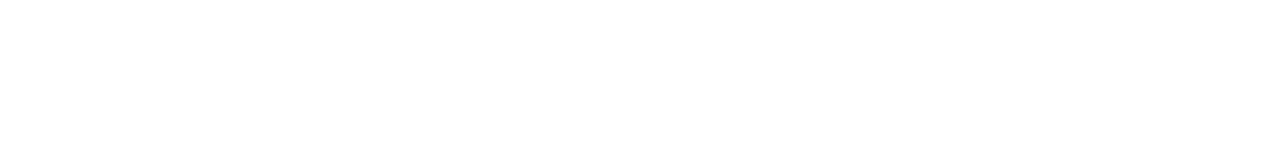
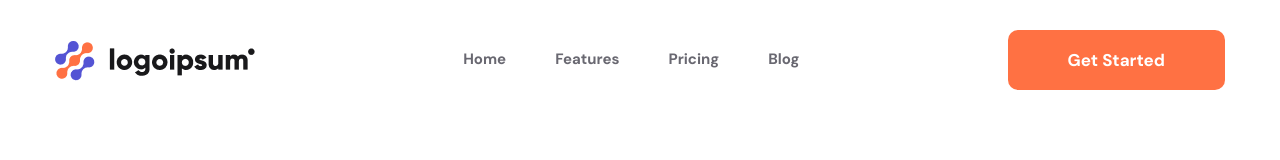
Before and after one commit to Yuldashev21/grow, a plain HTML site: page index.html in a window 1280 px wide. Drawn offline with Linux system fonts and the light colour scheme.

Commit message:
header nav was finished

```diff
--- a/index.html
+++ b/index.html
@@ -3,10 +3,44 @@
 <head>
     <meta charset="UTF-8">
     <meta name="viewport" content="width=\, initial-scale=1.0">
-    <title>Document</title>
+    <title>Grow</title>
+    <link rel="stylesheet" href="https://cdnjs.cloudflare.com/ajax/libs/font-awesome/6.5.1/css/all.min.css" integrity="sha512-DTOQO9RWCH3ppGqcWaEA1BIZOC6xxalwEsw9c2QQeAIftl+Vegovlnee1c9QX4TctnWMn13TZye+giMm8e2LwA==" crossorigin="anonymous" referrerpolicy="no-referrer" />
     <link rel="stylesheet" href="style/style.css">
 </head>
 <body>
+     <header class="header">
+        <nav class="header__nav ">
+            <div class="header__nav-content container">
+                <img src="images/Logo.png" alt="" class="header__nav-image">
+                <ul class="header__nav-list">
+                    <li class="header__nav-item">
+                        <a href="#" class="header__nav-link">
+                            Home
+                        </a>
+                    </li>
+                    <li class="header__nav-item">
+                        <a href="#" class="header__nav-link">
+                            Features
+                        </a>
+                    </li>
+                    <li class="header__nav-item">
+                        <a href="#" class="header__nav-link">
+                            Pricing
+                        </a>
+                    </li>
+                    <li class="header__nav-item">
+                        <a href="#" class="header__nav-link">
+                            Blog
+                        </a>
+                    </li>
+                </ul>
+                <button class="header__nav-btn">Get Started</button>
+                <div class="header__nav-burger">
+                    <i class="fa-solid fa-bars"></i>
+                </div>
+            </div>
+        </nav>
 
+     </header>
 </body>
 </html>
--- a/style/style.css
+++ b/style/style.css
@@ -11,10 +11,11 @@
 
  /* root start */
   .container{
-   max-width: 1200%;
+   max-width: 1200px;
    width: 100%;
-   padding: 0 15px;
+   padding: 0 15px ;
    margin: 0 auto;
+
   }
 
  :root{
@@ -29,7 +30,124 @@
 
  }
 
+ /* root end */
+ /* ************ */
+
+/* header start */
+  .header__nav{
+
+   padding : 30px 0 0 0 ;
+  }
+
+  .header__nav-content{
+    display: flex;
+   justify-content: space-between;
+   align-items: center;
+  }
 
 
- /* root end */
- /* ************ */
+  .header__nav-list{
+    display: flex;
+    gap: 49px;
+    align-items: center;
+  }
+
+  .header__nav-link{
+    color: var(--gray);
+    font-family: var(--DM700);
+    font-size: 15px;
+    transition: .3s;
+
+  }
+
+  .header__nav-link:hover{
+    color: #19191B;
+  }
+
+  .header__nav-item{
+    display: flex;
+    flex-direction: column;
+    align-items: center;
+  }
+
+  .header__nav-item::after{
+    content: '';
+    height: 2px;
+    width: 0%;
+    background:blue;
+    display: block;
+
+    transition: .3s;
+
+  }
+
+  .header__nav-item:hover::after{
+   width: 100%;
+  }
+
+  .header__nav-btn{
+    border-radius: 10px ;
+    background: #FF7143;
+    color: white;
+    text-align: center;
+    font-family: var(--DM700);
+    font-size: 17px;
+    border: none;
+    padding: 19px 60px;
+    cursor: pointer;
+  }
+
+
+  .header__nav-burger{
+    cursor: pointer;
+    display: none;
+
+    font-size: 25px;
+
+  }
+
+
+/* header end */
+/* ************** */
+
+
+/* media start */
+@media (max-width:1200px){
+  .container{
+    max-width: 992px;
+  }
+}
+@media (max-width:992px){
+  .container{
+    max-width: 768px;
+  }
+    .header__nav-list{
+      display: none;
+
+    }
+    .header__nav-btn{
+      display: none;
+
+    }
+
+    .header__nav-burger{
+      display: block;
+
+    }
+}
+@media (max-width:768px){
+  .container{
+    max-width: 576px;
+  }
+}
+@media (max-width:576px){
+  .container{
+    max-width: 100%;
+  }
+}
+
+
+
+
+/* media end */
+/* *************** */
```
